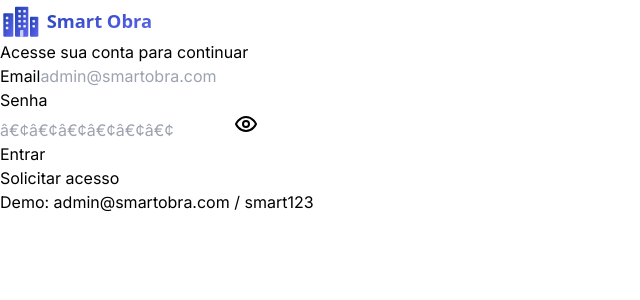
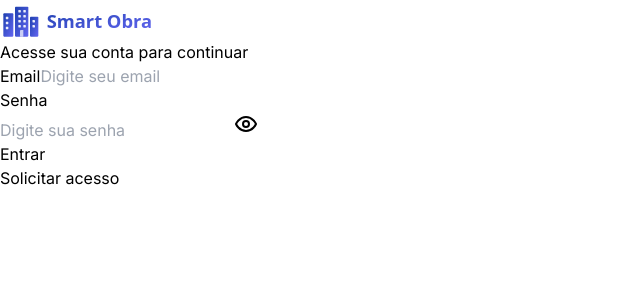
Before and after one commit to rafaelacorinti/smart-obra, a Next.js app: page /login in a window 1280 px wide. Shown: the top 300 px of the page, without its empty margins (0-640 px from the left). Built offline with nearby package versions, Linux system fonts and the light colour scheme.

Commit message:
fix: clean login screen - remove demo text, empty placeholders

```diff
--- a/app/(auth)/login/page.tsx
+++ b/app/(auth)/login/page.tsx
@@ -78,7 +78,7 @@
                 type="email"
                 {...register("email")}
                 className="w-full rounded-lg border border-gray-300 bg-white px-4 py-2.5 text-sm transition-all focus:border-blue-500 focus:outline-none focus:ring-2 focus:ring-blue-500/20 dark:border-gray-600 dark:bg-gray-800 dark:text-white"
-                placeholder="admin@smartobra.com"
+                placeholder="Digite seu email"
               />
               {errors.email && (
                 <p className="mt-1 text-xs text-red-500">{errors.email.message}</p>
@@ -94,7 +94,7 @@
                   type={showPassword ? "text" : "password"}
                   {...register("password")}
                   className="w-full rounded-lg border border-gray-300 bg-white px-4 py-2.5 pr-10 text-sm transition-all focus:border-blue-500 focus:outline-none focus:ring-2 focus:ring-blue-500/20 dark:border-gray-600 dark:bg-gray-800 dark:text-white"
-                  placeholder="â€¢â€¢â€¢â€¢â€¢â€¢"
+                  placeholder="Digite sua senha"
                 />
                 <button
                   type="button"
@@ -133,12 +133,6 @@
               Solicitar acesso
             </Link>
           </div>
-
-          <div className="mt-4 rounded-lg bg-gray-50 p-3 dark:bg-gray-800/50">
-            <p className="text-center text-xs text-gray-500 dark:text-gray-400">
-              Demo: admin@smartobra.com / smart123
-            </p>
-          </div>
         </div>
       </div>
     </div>
```
